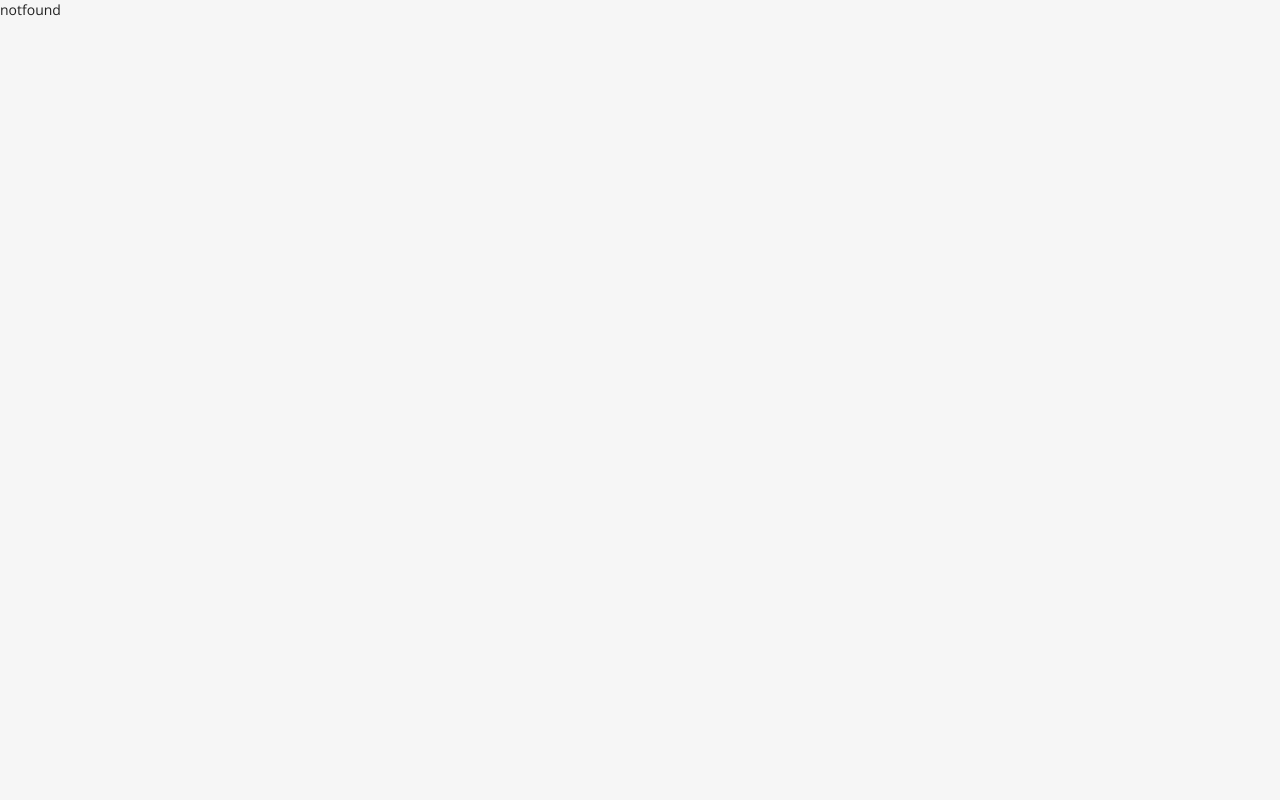
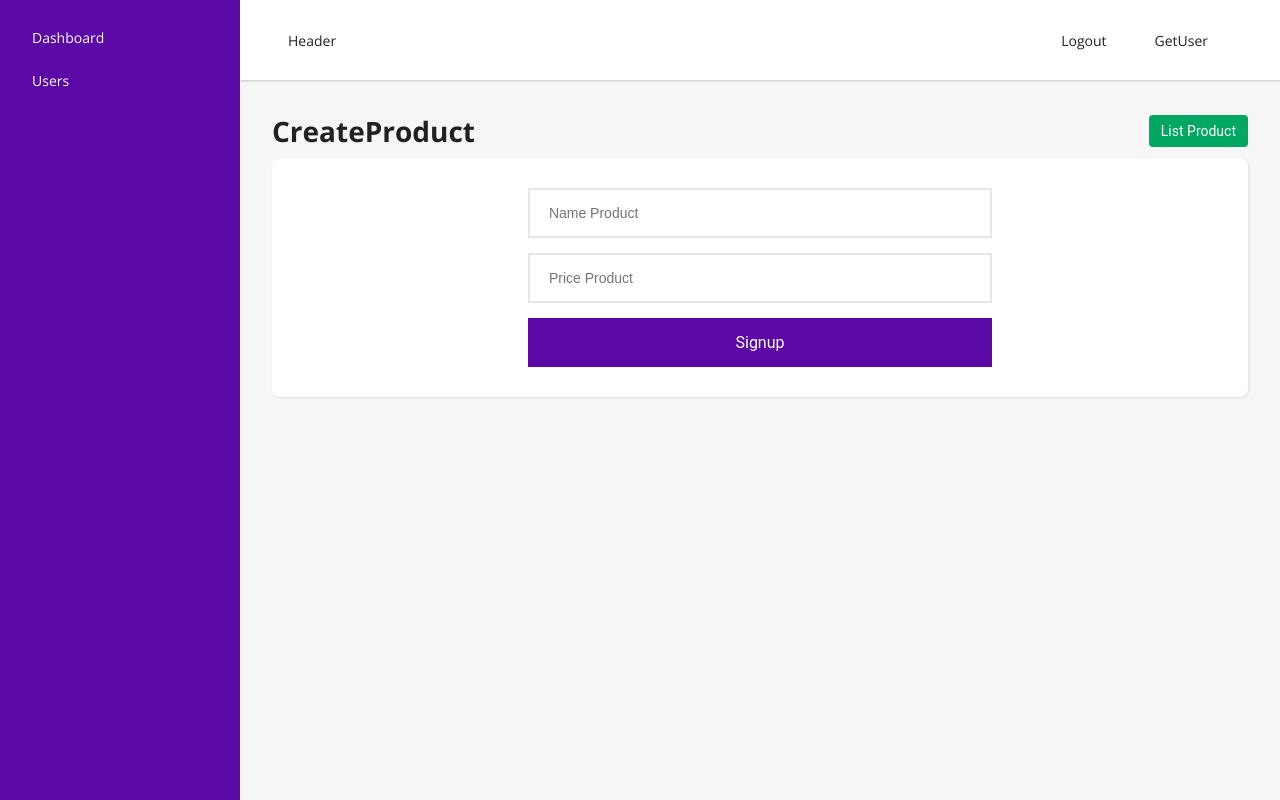
Before and after one commit to chiench/web-client-user-project, a React (Vite) app: page /product/create in a window 1280 px wide. Built offline with nearby package versions, Linux system fonts and the light colour scheme; sample sign-in values are in the browser's storage.

Commit message:
feat: change port, add route and config error network

```diff
--- a/package.json
+++ b/package.json
@@ -4,7 +4,7 @@
   "version": "0.0.0",
   "type": "module",
   "scripts": {
-    "dev": "vite --port=3001",
+    "dev": "vite --port=3000",
     "build": "vite build",
     "lint": "eslint . --ext js,jsx --report-unused-disable-directives --max-warnings 0",
     "preview": "vite preview"
--- a/src/axios/axiosConfig.jsx
+++ b/src/axios/axiosConfig.jsx
@@ -2,32 +2,39 @@ import axios from "axios";
 import { Link, Navigate } from "react-router-dom";
 
 const axiosClient = axios.create({
-   baseURL:import.meta.env.VITE_END_POINT_API,
-   timeout: 30000,
+  baseURL: import.meta.env.VITE_END_POINT_API,
+  timeout: 30000,
 });
 
 axiosClient.interceptors.request.use((config) => {
-    const token = localStorage.getItem("ACCESS_TOKEN");
-    if(token) {
-        config.headers.Authorization = `Bear Token ${token}`;
-    }
-    return config
+  const token = localStorage.getItem("ACCESS_TOKEN");
+  if (token) {
+    config.headers.Authorization = `Bear Token ${token}`;
+  }
+  return config;
 });
 
-axiosClient.interceptors.response.use((response) => {
-    console.log(response, 'response trong config')
-    return response
-}, (error) =>{
-    if(!error.response) {
-        alert(`${error.message } or Error Serve`)
+axiosClient.interceptors.response.use(
+  (response) => {
+    return response;
+  },
+  (error) => {
+    if (!error.response) {
+      alert(`${error.message} or Error Serve`);
     }
-    if(error.response && error.response.status === 403) {
-        localStorage.removeItem('ACCESS_TOKEN')
+    if (error.response && error.response.status === 403) {
+      if (
+        !confirm(
+          "Bạn khônng được phép truy cập, muốn ở lại thì chọn ok nếu ấn cancel thì cook"
+        )
+      ) {
+        localStorage.removeItem("ACCESS_TOKEN");
         window.location.reload();
+      }
     } else {
-        return Promise.reject(error);
+      return Promise.reject(error);
     }
+  }
+);
 
-})
-
-export default axiosClient
+export default axiosClient;
--- /dev/null
+++ b/src/views/Product/createProduct.jsx
@@ -0,0 +1,76 @@
+import React, { useRef, useState } from "react";
+import { Link, Navigate } from "react-router-dom";
+import axiosClient from "../../axios/axiosConfig";
+
+export default function createProduct() {
+  const nameProduct = useRef("");
+  const priceProduct = useRef("");
+  const [errors, setErrors] = useState(null);
+  function onCreateProduct(event) {
+    event.preventDefault();
+    const payload = {
+      name: nameProduct.current.value,
+      price: priceProduct.current.value,
+    };
+
+    function goList() {
+      console.log(2222);
+      return <Navigate to="/product" />;
+    }
+
+    axiosClient
+      .post("/product", payload)
+      .then((res) => {
+        alert(
+          `Tạo mới sản phẩm thành công : ${res.data.data.name} lúc ${res.data.data.created_at}`
+        );
+      })
+      .catch((err) => {
+        if (err.response) {
+          setErrors(err.response.data.errors);
+        }
+      });
+  }
+  return (
+    <div>
+      <div
+        style={{
+          display: "flex",
+          justifyContent: "space-between",
+          alignItems: "center",
+        }}
+      >
+        <h1> CreateProduct</h1>
+        <Link className="btn-add" id="myButton" to="/product">
+          List Product
+        </Link>{" "}
+      </div>
+      <div className="card animated fadeInDown">
+        <div className="form">
+          {errors && (
+            <div className="alert">
+              {Object.keys(errors).map((key) => (
+                <p key={key}>{errors[key][0]}</p>
+              ))}
+            </div>
+          )}
+          <form
+            onSubmit={onCreateProduct}
+            style={{
+              width: "50%",
+              margin: "10px auto",
+            }}
+          >
+            <input ref={nameProduct} type="text" placeholder=" Name Product" />
+            <input
+              ref={priceProduct}
+              type="text"
+              placeholder=" Price Product"
+            />
+            <button className="btn btn-block">Signup</button>
+          </form>
+        </div>
+      </div>
+    </div>
+  );
+}
--- a/src/views/Product/product.jsx
+++ b/src/views/Product/product.jsx
@@ -1,35 +1,69 @@
-import React, { useEffect, useState } from 'react'
-import { Link } from 'react-router-dom'
-import axiosClient from '../../axios/axiosConfig';
+import React, { useEffect, useState } from "react";
+import { Link } from "react-router-dom";
+import axiosClient from "../../axios/axiosConfig";
 
 export default function post() {
   const [loading, setLoading] = useState(false);
+  const [products, setProducts] = useState([]);
+  const [errors, setErrors] = useState(null);
 
-  const [products, setProducts] = useState([]);
-
-  useEffect((() => {
-    getProduct()
-  }),[]);
+  useEffect(() => {
+    getProduct();
+  }, []);
   function getProduct() {
-    axiosClient.get('/product')
+    setLoading(true);
+    axiosClient
+      .get("/product")
       .then((res) => {
-      setLoading(true)
-      setProducts(res.data.data)
-      setLoading(false)
-      console.log(res)
-    }).catch ((err) => {
-      setLoading(false)
-      console.log(err)
+        setProducts(res.data.data);
+        setLoading(false);
       })
+      .catch((errors) => {
+        setLoading(false);
+        if (errors.response && errors.response.status === 500) {
+          alert(`${errors.response.data.message}`);
         }
-
-  console.log(products,"pádsadsads")
+      });
+  }
+  function onDeleteClick(event, product) {
+    event.preventDefault();
+    if (confirm("Bạn có chắc chắn muốn xóa không")) {
+      axiosClient
+        .post(`/product/${product}`, { _method: "DELETE" })
+        .then((res) => {
+          console.log(res);
+          getProduct();
+        })
+        .catch((errors) => {
+          if (errors.response && errors.response.data.errors) {
+            setErrors(errors.response.data.errors);
+          }
+        });
+    }
+  }
   return (
-    <div> <div style={{display: 'flex', justifyContent: "space-between", alignItems: "center"}}>
+    <div>
+      {" "}
+      <div
+        style={{
+          display: "flex",
+          justifyContent: "space-between",
+          alignItems: "center",
+        }}
+      >
         <h1>Product</h1>
-    <Link className="btn-add" to="/users/new">Add new product</Link>
+        <Link className="btn-add" to="/product/create">
+          Add new product
+        </Link>
       </div>
       <div className="card animated fadeInDown">
+        {errors && (
+          <div className="alert">
+            {Object.keys(errors).map((key) => (
+              <p key={key}>{errors[key][0]}</p>
+            ))}
+          </div>
+        )}
         <table>
           <thead>
             <tr>
@@ -41,7 +75,7 @@ export default function post() {
               <th>Actions</th>
             </tr>
           </thead>
-      {loading &&
+          {loading && (
             <tbody>
               <tr>
                 <td colSpan="5" className="text-center">
@@ -49,27 +83,40 @@ export default function post() {
                 </td>
               </tr>
             </tbody>
-      }
-      {!loading && products &&
+          )}
+          {!loading && products && (
             <tbody>
-          {
-            products.map( (product) => (
-
+              {products.map((product) => (
                 <tr key={product.id}>
                   <td>{product.id}</td>
                   <td>{product.name}</td>
                   <td>{product.price}</td>
-                  <td> <img src={`${import.meta.env.VITE_END_POINT}/product${product.image}`} width={70} height={70} alt="img" /></td>
+                  <td>
+                    {" "}
+                    <img
+                      src={`${import.meta.env.VITE_END_POINT}/product${
+                        product.image
+                      }`}
+                      width={70}
+                      height={70}
+                      alt="img"
+                    />
+                  </td>
                   <td>{product.created_at}</td>
                   <td>
-              <Link className="btn-edit" to={'/users/' + product.id}>Edit</Link>
+                    <Link className="btn-edit" to={"/product/" + product.id}>
+                      Edit
+                    </Link>
                     &nbsp;
-              <button className="btn-delete" onClick={ev => onDeleteClick(product)}>Delete</button>
+                    <button
+                      className="btn-delete"
+                      onClick={(ev) => onDeleteClick(ev, product.id)}
+                    >
+                      Delete
+                    </button>
                   </td>
                 </tr>
-
-            ))
-          }
+              ))}
               {/* {users.map(u => (
           <tr key={u.id}>
             <td>{u.id}</td>
@@ -84,8 +131,9 @@ export default function post() {
           </tr>
         ))} */}
             </tbody>
+          )}
+        </table>
+      </div>
+    </div>
+  );
 }
-    </table>
-  </div></div>
-  )
-}
--- /dev/null
+++ b/src/views/Product/updateProduct.jsx
@@ -0,0 +1,106 @@
+import axios from "axios";
+import React, { useEffect, useRef, useState } from "react";
+import { Link, useParams } from "react-router-dom";
+import axiosClient from "../../axios/axiosConfig";
+
+export default function updateProduct() {
+  const nameProduct = useRef("");
+  const priceProduct = useRef("");
+  const params = useParams();
+  const [errors, setErrors] = useState(null);
+  const [product, setProduct] = useState({});
+  const [loading, setLoading] = useState(false);
+
+  useEffect(() => {
+    getProduct();
+  }, []);
+  function getProduct() {
+    setLoading(true);
+    axiosClient
+      .get(`/product/${params.productId}`)
+      .then((res) => {
+        console.log("res: ", res);
+        setProduct(res.data.data[0]);
+        setLoading(false);
+      })
+      .catch((err) => {
+        if (err.response) {
+          setErrors(err.response.data.errors);
+          setLoading(false);
+        }
+      });
+  }
+  function onUpdateProduct(event) {
+    event.preventDefault();
+    const payload = {
+      name: nameProduct.current.value,
+      price: priceProduct.current.value,
+    };
+    console.log(payload);
+  }
+
+  return (
+    <div>
+      <div
+        style={{
+          display: "flex",
+          justifyContent: "space-between",
+          alignItems: "center",
+        }}
+      >
+        <h1> CreateProduct</h1>
+        <Link className="btn-add" id="myButton" to="/product">
+          List Product
+        </Link>{" "}
+      </div>
+      {loading && (
+        <tbody>
+          <tr>
+            <td colSpan="5" class="text-center">
+              Loading...
+            </td>
+          </tr>
+        </tbody>
+      )}
+      {!loading && (
+        <div className="card animated fadeInDown">
+          <div className="form">
+            {errors && (
+              <div className="alert">
+                {Object.keys(errors).map((key) => (
+                  <p key={key}>{errors[key][0]}</p>
+                ))}
+              </div>
+            )}
+            <form
+              onSubmit={onUpdateProduct}
+              style={{
+                width: "50%",
+                margin: "10px auto",
+              }}
+            >
+              <input
+                value={product.name}
+                ref={nameProduct}
+                type="text"
+                placeholder=" Name Product"
+              />
+              <input
+                ref={priceProduct}
+                type="text"
+                value={product.price}
+                onChange={(event) => {
+                  setProduct({ price: event.target.value });
+
+                  console.log(event.target.value);
+                }}
+                placeholder=" Price Product"
+              />
+              <button className="btn btn-block">Update</button>
+            </form>
+          </div>
+        </div>
+      )}
+    </div>
+  );
+}
```
Also changed, not shown: src/router.jsx (+12 -2 lines). Lines whose indentation alone changed are shown as unchanged.
